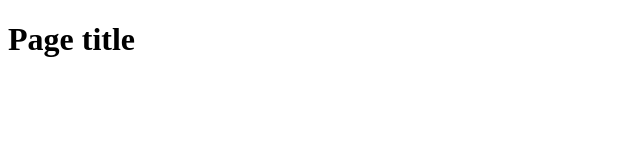
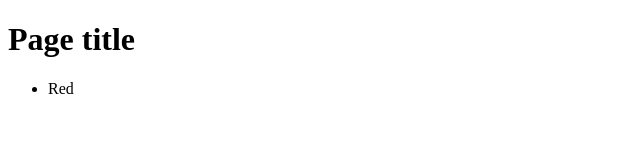
Before and after one commit to DinoDima666/mate_projects, a plain HTML site: page index.html in a window 1280 px wide. Shown: the full height of the page, 0-640 px from the left. Drawn offline with Linux system fonts and the light colour scheme.

Commit message:
added first color

```diff
--- a/index.html
+++ b/index.html
@@ -7,5 +7,8 @@
 </head>
 <body>
 <h1>Page title</h1>
+<ul>
+    <li>Red</li>
+</ul>
 </body>
 </html>
```
